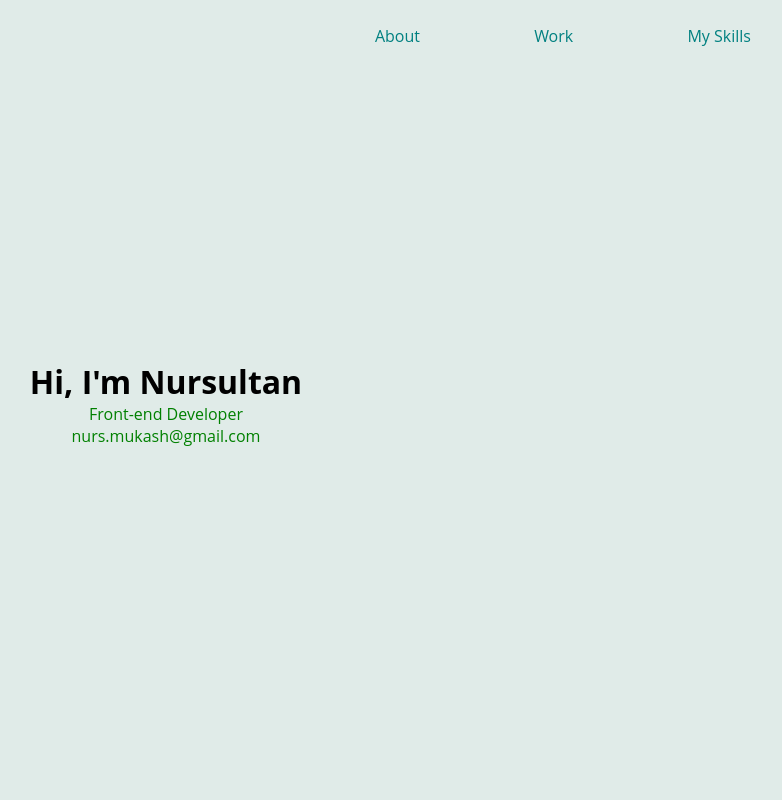
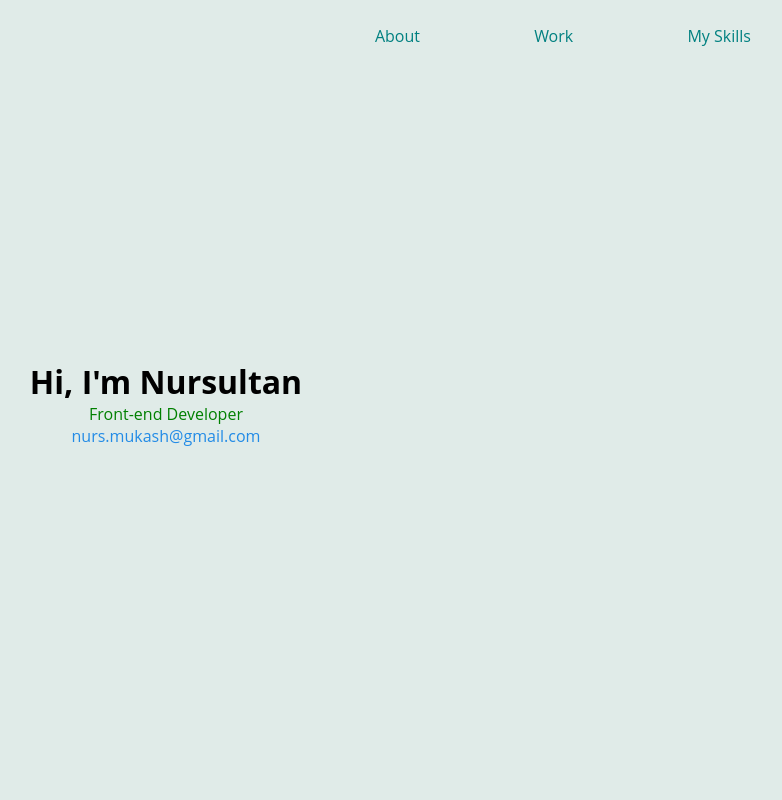
Before and after one commit to nurs-mukash/nurs-mukash.github.io, a plain HTML site: page index.html in a window 1280 px wide. Shown: the top 800 px of the page, without its empty margins (474-1256 px from the left). Drawn offline with Linux system fonts and the light colour scheme.

Commit message:
Update index.html

```diff
--- a/index.html
+++ b/index.html
@@ -193,7 +193,7 @@
   <div class="intro" id="welcome-section">
     <h1>Hi, I'm Nursultan</h1>
     <p>Front-end Developer</p>
-    <p>nurs.mukash@gmail.com</p>
+    <p style="color: #228be6">nurs.mukash@gmail.com</p>
   </div>
   <div class="work" id="projects">
     <h2 class="work-header">These are some of my projects:</h2><a class="project project-tile" href="https://codepen.io/nurs-mukash/pen/GwGYLY" target="_blank"><img alt="project" class="project-pic" src="https://st2.depositphotos.com/1044737/10812/i/950/depositphotos_108124928-stock-photo-internet-www-world-wide-web.jpg">
```
